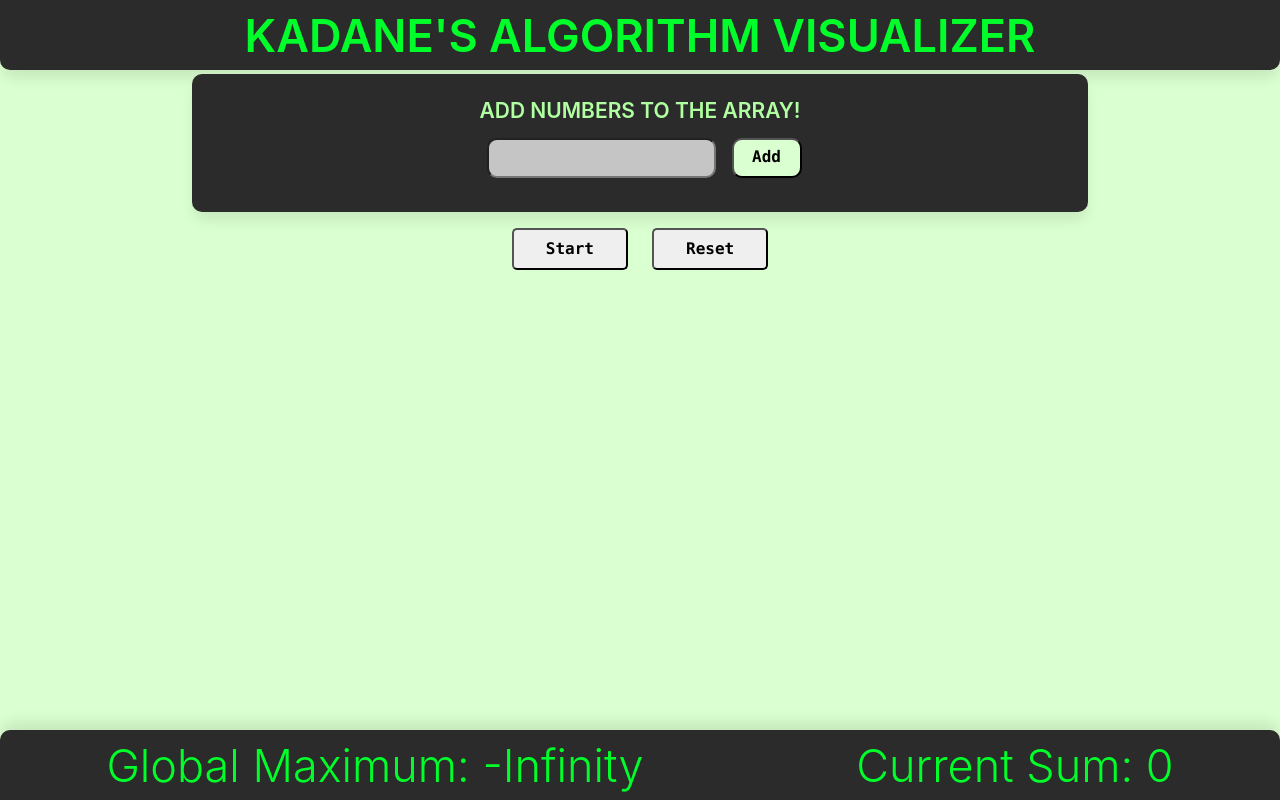
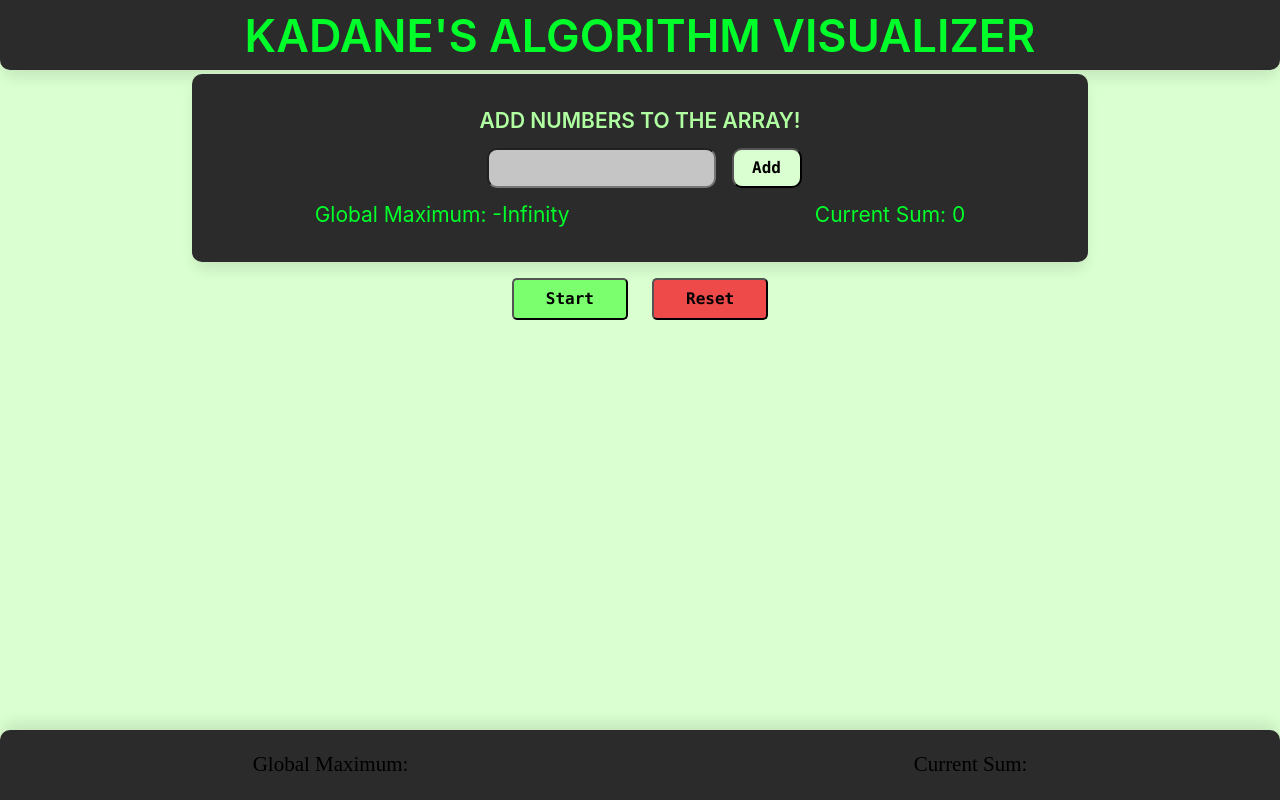
Before and after one commit to Ammar-Montaser/Kadane-s-Algorithm-Visualizer, a React (Vite) app: page / in a window 1280 px wide. Built offline with nearby package versions, Linux system fonts and the light colour scheme.

Commit message:
layout change added result to top

```diff
--- a/src/App.jsx
+++ b/src/App.jsx
@@ -8,8 +8,6 @@ import { setMax, setSum, reset } from "./Redux/arraySlice.js";
 
 function App() {
   const arr = useSelector((state) => state.arrayReducer.array);
-  const maxNum = useSelector((state) => state.arrayReducer.max);
-  const sum = useSelector((state) => state.arrayReducer.sum);
 
   const myRef = useRef(null);
   const dispatch = useDispatch();
@@ -34,8 +32,8 @@ function App() {
       sum = sum + arr[i];
       dispatch(setSum(sum));
 
-      document.getElementById(i).style.color = "white";
-      document.getElementById(i).style.border = "2px solid black";
+      document.getElementById(i).style.color = "red";
+      document.getElementById(i).style.border = "5px solid red";
       if (sum > max) {
         end = i;
         max = sum;
@@ -52,8 +50,8 @@ function App() {
       console.log(end);
     }
     for (let i = start; i <= end; i++) {
-      document.getElementById(i).style.color = "cyan";
-      document.getElementById(i).style.border = "2px solid cyan";
+      document.getElementById(i).style.color = "limegreen";
+      document.getElementById(i).style.border = "5px solid limegreen";
     }
   };
 
@@ -69,8 +67,14 @@ function App() {
             <Input />
             <div className="controlButtons">
               {" "}
-              <button onClick={maxSequence}> Start</button>
-              <button onClick={resetState}> Reset</button>
+              <button className="start" onClick={maxSequence}>
+                {" "}
+                Start
+              </button>
+              <button className="reset" onClick={resetState}>
+                {" "}
+                Reset
+              </button>
             </div>
           </div>
           <div className="arrayContainer" ref={myRef}>
@@ -81,8 +85,8 @@ function App() {
         </div>
 
         <div className="footer">
-          <h1 className="footerText">{"Global Maximum: " + maxNum}</h1>
-          <h1 className="footerText">{"Current Sum: " + sum}</h1>
+          <h2 className="footerText">{"Global Maximum: "}</h2>
+          <h2 className="footerText">{"Current Sum: "}</h2>
         </div>
       </div>
     </>
--- a/src/CSS/main.css
+++ b/src/CSS/main.css
@@ -483,6 +483,19 @@ body {
   background-color: #daffd0;
   margin: 4px 4px;
 }
+.inputContainer .resultInputContainer {
+  display: flex;
+  align-items: center;
+  justify-content: center;
+  flex-direction: row;
+  width: 100%;
+  justify-content: space-around;
+}
+.inputContainer .resultText {
+  color: #00ff2a;
+  font-weight: 400;
+  font-family: -apple-system, BlinkMacSystemFont, "Helvetica Neue", Helvetica, Arial, sans-serif, "Apple Color Emoji", "Segoe UI Emoji", "Segoe UI Symbol";
+}
 
 input::-webkit-outer-spin-button,
 input::-webkit-inner-spin-button {
@@ -524,7 +537,12 @@ input[type=number] {
   justify-content: center;
   flex-direction: column;
   min-width: 70vw;
-  height: 200px;
+  height: 250px;
+}
+@media (max-width: 1024px) {
+  .main .input {
+    width: 90vw;
+  }
 }
 .main .arrayContainer {
   margin: 12px 12px;
@@ -549,6 +567,12 @@ input[type=number] {
   font-weight: 600;
   font-family: "SFMono-Regular", Consolas, "Liberation Mono", Menlo, Courier, monospace;
 }
+.main .controlButtons .start {
+  background-color: #7bff6e;
+}
+.main .controlButtons .reset {
+  background-color: rgb(238, 74, 74);
+}
 
 .footer {
   display: flex;
@@ -563,9 +587,4 @@ input[type=number] {
   border-start-start-radius: 1rem;
   border-start-end-radius: 1rem;
   box-shadow: 0px -10px 15px -3px rgba(0, 0, 0, 0.1);
-}
-.footer .footerText {
-  color: #00ff2a;
-  font-weight: 300;
-  font-family: -apple-system, BlinkMacSystemFont, "Helvetica Neue", Helvetica, Arial, sans-serif, "Apple Color Emoji", "Segoe UI Emoji", "Segoe UI Symbol";
 }/*# sourceMappingURL=main.css.map */
--- a/src/scss/components/_Input.scss
+++ b/src/scss/components/_Input.scss
@@ -35,6 +35,16 @@
     background-color: $secondary-a10;
     margin: $spacer-1 $spacer-1;
   }
+  .resultInputContainer {
+    @include flexLayoutCenter(row);
+    width: 100%;
+    justify-content: space-around;
+  }
+  .resultText {
+    color: $secondary-a50;
+    font-weight: $font-weight-normal;
+    font-family: $font-family-base;
+  }
 }
 
 input::-webkit-outer-spin-button,
--- a/src/scss/main.scss
+++ b/src/scss/main.scss
@@ -30,8 +30,11 @@
   // min-height: 100%;
   .input {
     @include flexLayoutCenter(column);
+    @include breakpoint(large) {
+      width: 90vw;
+    }
     min-width: 70vw;
-    height: 200px;
+    height: 250px;
   }
   .arrayContainer {
     margin: $spacer-3 $spacer-3;
@@ -49,6 +52,12 @@
       font-weight: $font-weight-bold;
       font-family: $font-family-mono;
     }
+    .start {
+      background-color: $secondary-a30;
+    }
+    .reset {
+      background-color: rgb(238, 74, 74);
+    }
   }
 }
 
@@ -57,15 +66,9 @@
   margin-top: auto;
   justify-content: space-around;
   background-color: $primary-a50;
-  // width: 100vw;
   height: 70px;
   position: relative;
   border-start-start-radius: 1rem;
   border-start-end-radius: 1rem;
   box-shadow: 0px -10px 15px -3px rgba(0, 0, 0, 0.1);
-  .footerText {
-    color: $secondary-a50;
-    font-weight: $font-weight-light;
-    font-family: $font-family-base;
-  }
 }
--- a/src/views/Input.jsx
+++ b/src/views/Input.jsx
@@ -1,7 +1,11 @@
 import { useState } from "react";
 import { useDispatch } from "react-redux";
 import { addItemToArray } from "../Redux/arraySlice";
+import { useSelector } from "react-redux";
+
 function Input() {
+  const maxNum = useSelector((state) => state.arrayReducer.max);
+  const sum = useSelector((state) => state.arrayReducer.sum);
   const [value, setValue] = useState("");
   const dispatch = useDispatch();
   const regex = /^-?\d+$/;
@@ -20,11 +24,16 @@ function Input() {
   };
   return (
     <div className="inputContainer">
-      <h2>ADD NUMBERS TO THE ARRAY!</h2>
+      <h2>ADD NUMBERS TO THE ARRAY!</h2>{" "}
       <form>
         <input name="array" value={value} onChange={onChange} type="number" />
         <button onClick={onSubmit}>Add</button>
-      </form>
+      </form>{" "}
+      <div className="resultInputContainer">
+        <h2 className="resultText">{"Global Maximum: " + maxNum}</h2>
+
+        <h2 className="resultText">{"Current Sum: " + sum}</h2>
+      </div>
     </div>
   );
 }
```
Also changed, not shown: 1 other file (tests, documents, lock files or other folders).
